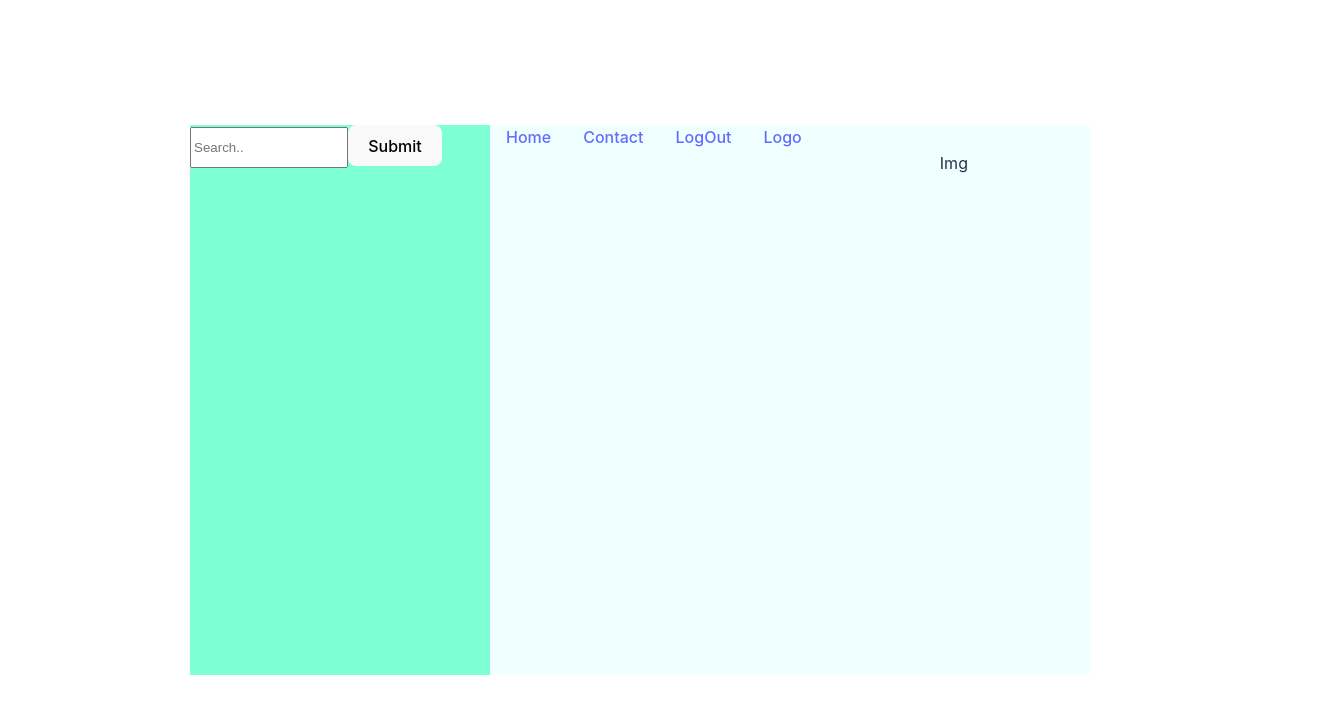
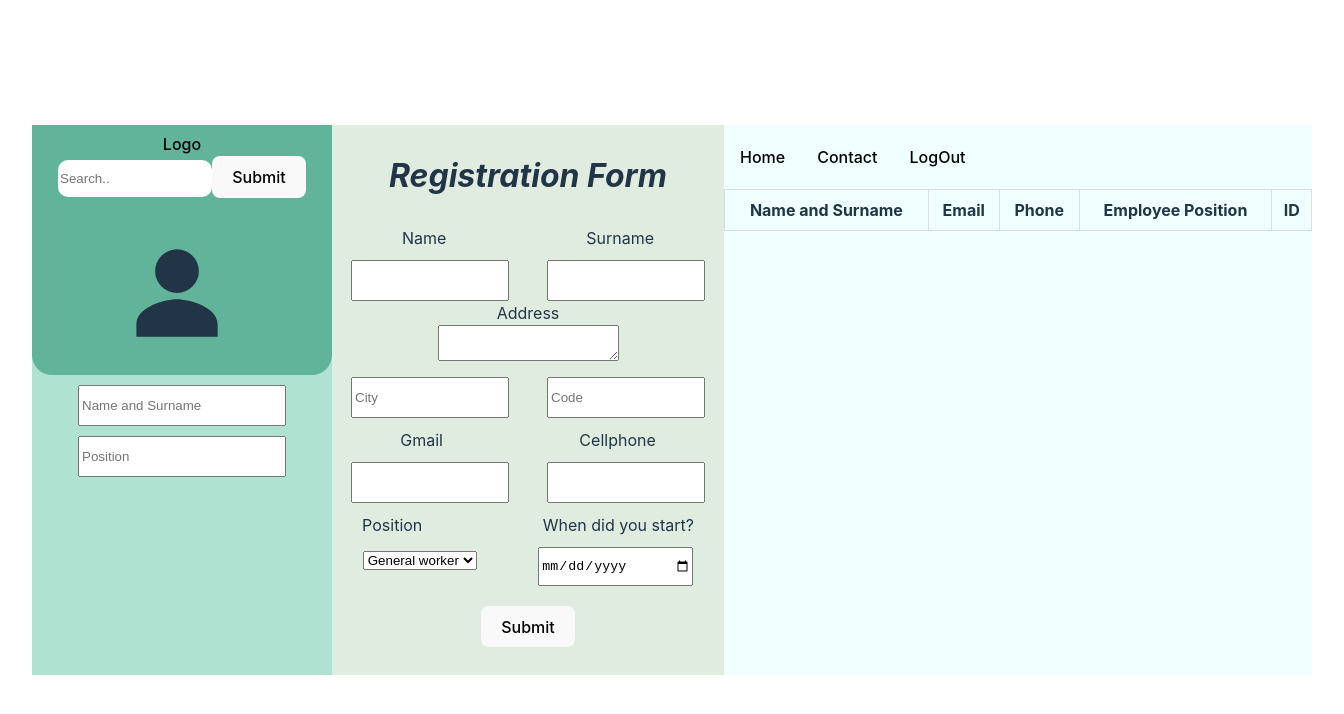
Before and after one commit to Nosihle-Mthembu/EmployeesApp---Task-6, a React (Vite) app: page / in a window 1280 px wide. Shown: the top 714 px of the page, 1344 px wide, since content can reach past the window. Built offline with nearby package versions, Linux system fonts and the light colour scheme.

Commit message:
Thewholething

```diff
--- a/package.json
+++ b/package.json
@@ -11,7 +11,8 @@
   },
   "dependencies": {
     "react": "^18.3.1",
-    "react-dom": "^18.3.1"
+    "react-dom": "^18.3.1",
+    "react-icons": "^5.2.1"
   },
   "devDependencies": {
     "@types/react": "^18.3.3",
--- a/src/App.css
+++ b/src/App.css
@@ -31,30 +31,21 @@ input{
   margin-top: 10px;
 }
 
-.image{
+/* .image{
   background-image: url("./assets/Rb.jpg");
   background-repeat: no-repeat;
   background-size: cover;
   width: 500px;
   height: 550px;
-}
+} */
 
 .regpic{
-  /* background-image: url("./assets/csm_Arbeitsplatz-Laptop-.jpg");
-  background-repeat: no-repeat;
-  background-size: cover; */
-  /* width: 90vw;
-  height: 95vh; */
-  display: none;
-  /* align-content: center;
-  justify-content: center;
-  margin: 0;
-  padding: 0; */
+  display: flex;
 }
 
 
 /* Landing Page */
-.nav{
+.employees{
   background-color: azure;
   width: 600px;
   height: 550px;
@@ -68,22 +59,72 @@ ul{
 }
 
 li {
+  margin-top: 20px;
   float: left;
 }
 
 li a{
-  /* display: block; */
-  /* color: black; */
   padding: 14px 16px;
   text-decoration: none;
+  color: black;
 }
 
 .search{
-  background-color: aquamarine;
+  background-color: rgb(176, 226, 210);
   width: 300px;
   height: 550px;
 }
 
-.details{
+.profile{
+  background-color: rgb(97, 180, 154);
+  width: 300px;
+  height: 250px;
+  border-bottom-left-radius: 20px;
+  border-bottom-right-radius: 20px;
+  align-content: center;
+  justify-content: center;
+}
 
+.searchbar{
+  border-radius: 10px;
+  border: none;
 }
+
+.person input{
+  width: 200px;
+  height: 35px;
+  margin-top: 10px;
+}
+
+.frame{
+  display: flex;
+  align-items: center;
+  justify-content: center;
+  background-color: transparent;
+  width: 150px;
+  height: 150px;
+  margin-top: 20px;
+  margin-left: 70px;
+}
+
+.icon{
+  width: 100px;
+  height: 100px;
+}
+
+.logo a{
+  color: black;
+}
+
+table{
+  border-collapse: collapse;
+  width: 100%;
+  margin-top: 20px;
+}
+
+td, th {
+  border: 1px solid #dddddd;
+  text-align: left;
+  padding: 8px;
+  text-align: center;
+}
--- a/src/App.jsx
+++ b/src/App.jsx
@@ -10,7 +10,6 @@ function App() {
   return (
     <>
       <Register/>
-      <Landing/>
     </>
   )
 }
--- a/src/Components/Registry.jsx
+++ b/src/Components/Registry.jsx
@@ -1,10 +1,32 @@
+import Landing from "./landingpage";
+import { IoPersonSharp } from "react-icons/io5";
+
+const lastname = "gogo";
 
 function Register() {
 
+  localStorage.setItem("gogo", lastname);
+  console.log (localStorage.getItem(lastname))
+
     return (
       <>
+
         <div className="regpic">
-          <div className="image"></div>
+
+          <div className="search">
+            <div className="profile">
+              <div className="logo"><a href="">Logo</a></div>
+              <input type="text" className="searchbar" placeholder="Search.." name="search"/>
+              <button type="submit">Submit</button>
+              <div className="frame"><IoPersonSharp className="icon"/></div>
+            </div>
+
+            <div className="person">
+              <input type="text" placeholder="Name and Surname"/>
+              <input type="text" placeholder="Position"/>
+            </div>
+          </div>
+
           <div className="form">
             <h2><i>Registration Form</i></h2>
             <div className="details">
@@ -59,6 +81,7 @@ function Register() {
               <button>Submit</button>
             </div>
           </div>
+          <Landing/>
         </div>
       </>
     )
--- a/src/Components/landingpage.jsx
+++ b/src/Components/landingpage.jsx
@@ -2,26 +2,35 @@
 export default function Landing(){
     return (
         <>
+        <div className="employees">
             <ul>
-                <div className="search">
-                <li action="action_page.php">
-                <input type="text" placeholder="Search.." name="search"/>
-                <button type="submit">Submit</button>
-                </li>
-                </div>
                 <div className="nav">
                     <li><a href="">Home</a></li>
                     <li><a href="">Contact</a></li>
-                    <li><a href="">LogOut</a></li>
-                    <li className="logo"><a href="">Logo</a></li>
-
-                    <div className="details">
-                <p>Img</p>
-
-            </div>
+                    <li className="logout"><a href="">LogOut</a></li>
                 </div>
             </ul>
-            {/* Profile */}
+            <table>
+                <tr>
+                    <th>
+                        Name and Surname
+                    </th>
+                    <th>
+                        Email
+                    </th>
+                    <th>
+                        Phone
+                    </th>
+                    <th>
+                        Employee Position
+                    </th>
+                    <th>
+                        ID
+                    </th>
+                </tr>
+            </table>
+        </div>
+
 
 
         </>
```
Also changed, not shown: 1 other file (tests, documents, lock files or other folders).
